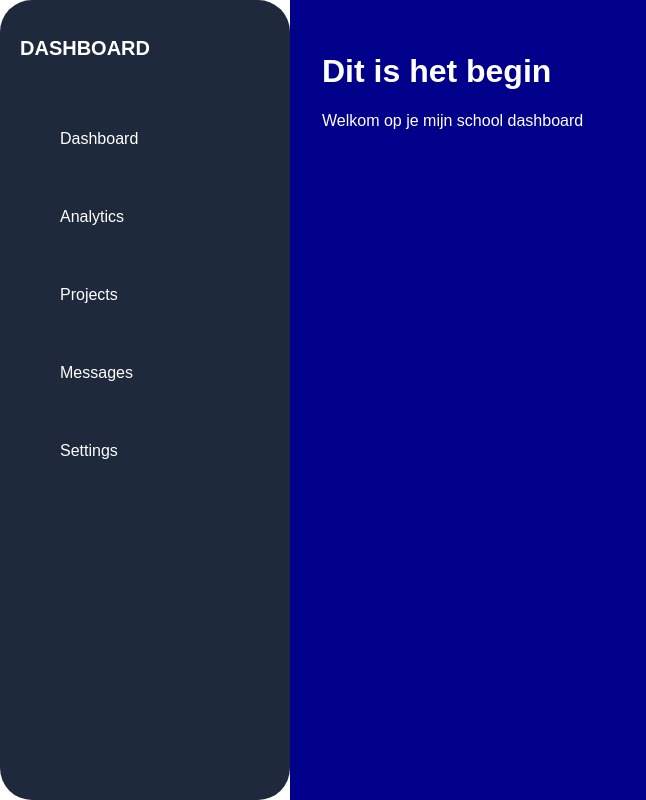
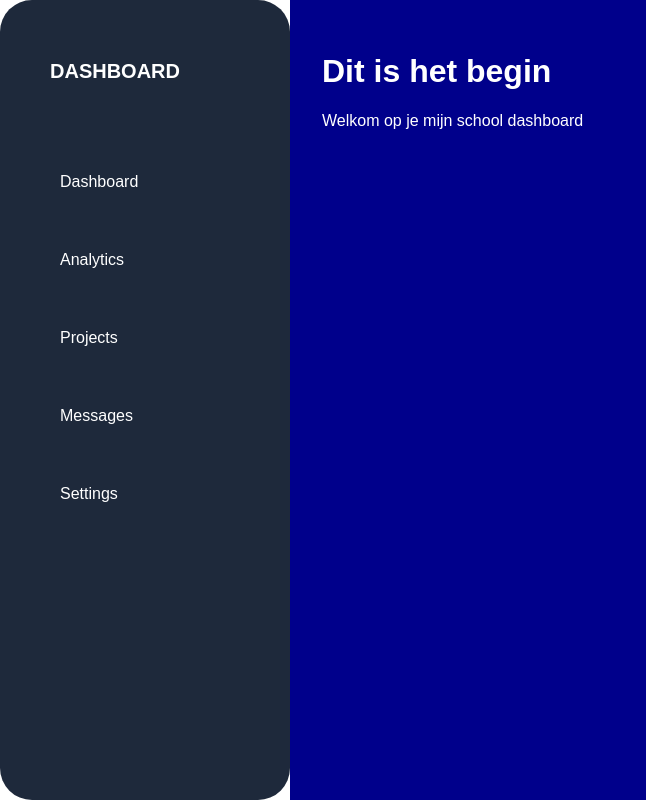
Before and after one commit to itzmitto/Dashboard, a React (Vite) app: page /main in a window 1280 px wide. Shown: the whole page, without its empty margins (0-646 px from the left). Built offline with nearby package versions, Linux system fonts and the light colour scheme.

Commit message:
14 gewerkt aan de sidebar

```diff
--- a/src/styling/main.css
+++ b/src/styling/main.css
@@ -27,6 +27,8 @@ body {
 .sidebar-title {
   margin-bottom: 20px;
   font-size: 20px;
+  margin: 20px 10px;
+  padding: 20px 20px;
 }
 
 .sidebar-menu {
```
Also changed, not shown: src/pages/main.tsx (line endings or trailing spaces).
